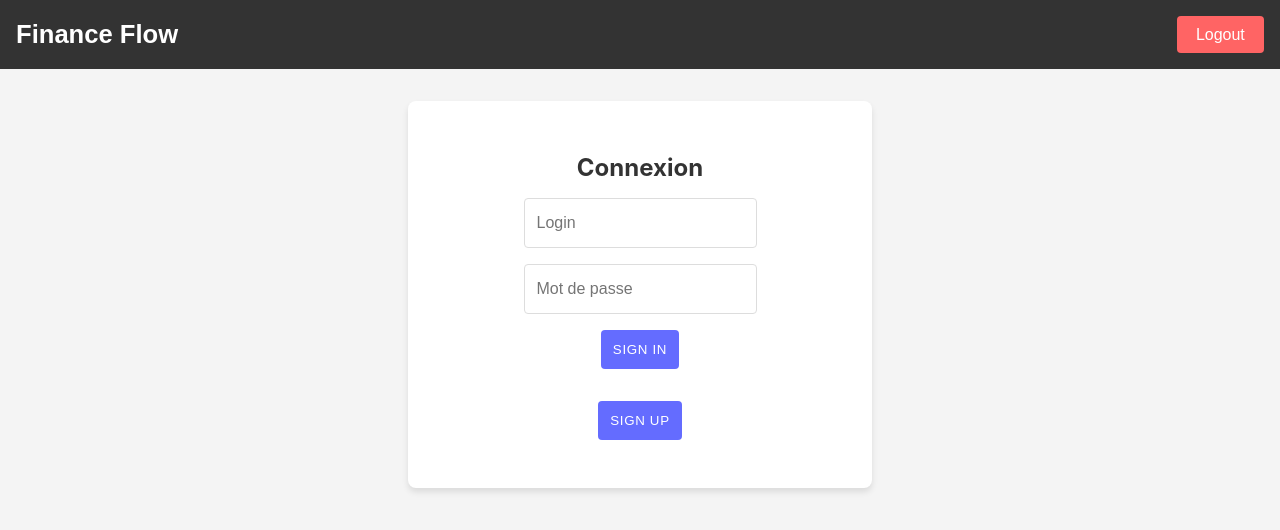
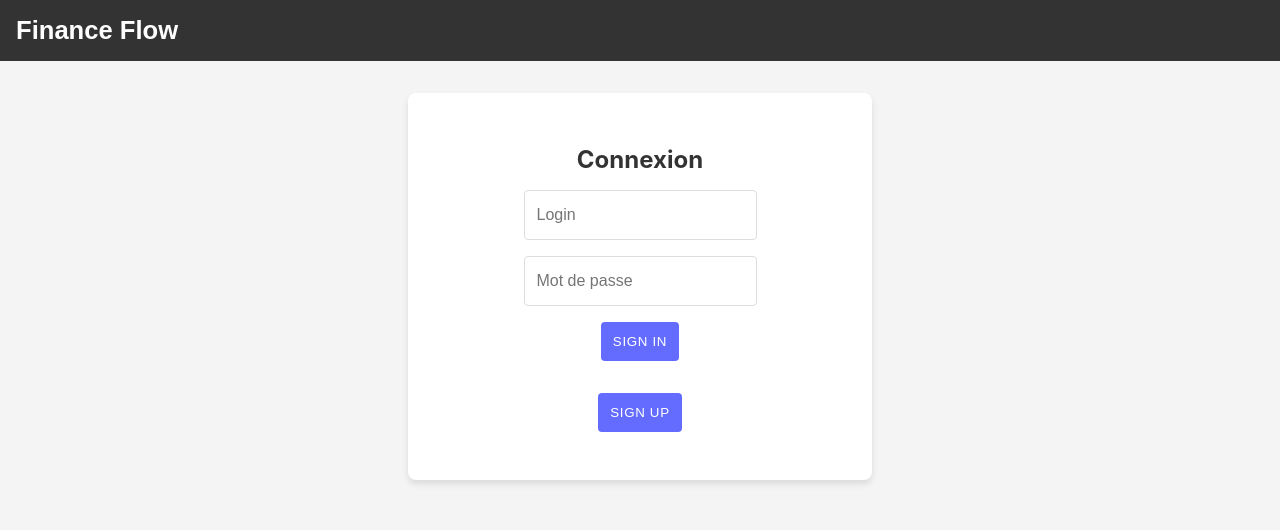
Before and after one commit to anais-labit/finance-flow-front, a React (Vite) app in the folder finance-flow-front/: page / in a window 1280 px wide. Shown: the top 530 px of the page. Built offline with nearby package versions, Linux system fonts and the light colour scheme.

Commit message:
merge logout

```diff
--- a/finance-flow-front/src/App.jsx
+++ b/finance-flow-front/src/App.jsx
@@ -29,7 +29,7 @@ function App() {
 
   return (
     <div className="App">
-      <Navbar setIsConnected={setIsConnected} />
+      <Navbar setIsConnected={setIsConnected} isConnected={isConnected} />
       <main>
         {!isRegistered ? (
           <RegistrationForm
@@ -46,10 +46,7 @@ function App() {
               />
             ) : (
               <>
-                <Dashboard
-                  balance={balance}
-                  setBalance={setBalance}
-                />
+                <Dashboard balance={balance} setBalance={setBalance} />
                 <TransactionForm
                   setAddTransaction={setAddTransaction}
                   balance={balance}
--- a/finance-flow-front/src/components/Navbar.jsx
+++ b/finance-flow-front/src/components/Navbar.jsx
@@ -1,8 +1,8 @@
-import React, { useState } from 'react';
+import React from 'react';
 import '../assets/css/Navbar.css';
 
 
-function Navbar({ setIsConnected }) {
+function Navbar({ setIsConnected, isConnected }) {
   const handleLogout = () => {
     localStorage.removeItem("token");
     localStorage.removeItem("userId");
@@ -13,9 +13,11 @@ function Navbar({ setIsConnected }) {
 return (
   <nav className="navbar">
     <h1>Finance Flow</h1>
+    {isConnected && (
       <button onClick={handleLogout} className="logout-button">
         Logout
       </button>
+    )}
     {/* Autres liens de navigation ici */}
   </nav>
 );
```
Lines whose indentation alone changed are shown as unchanged.
